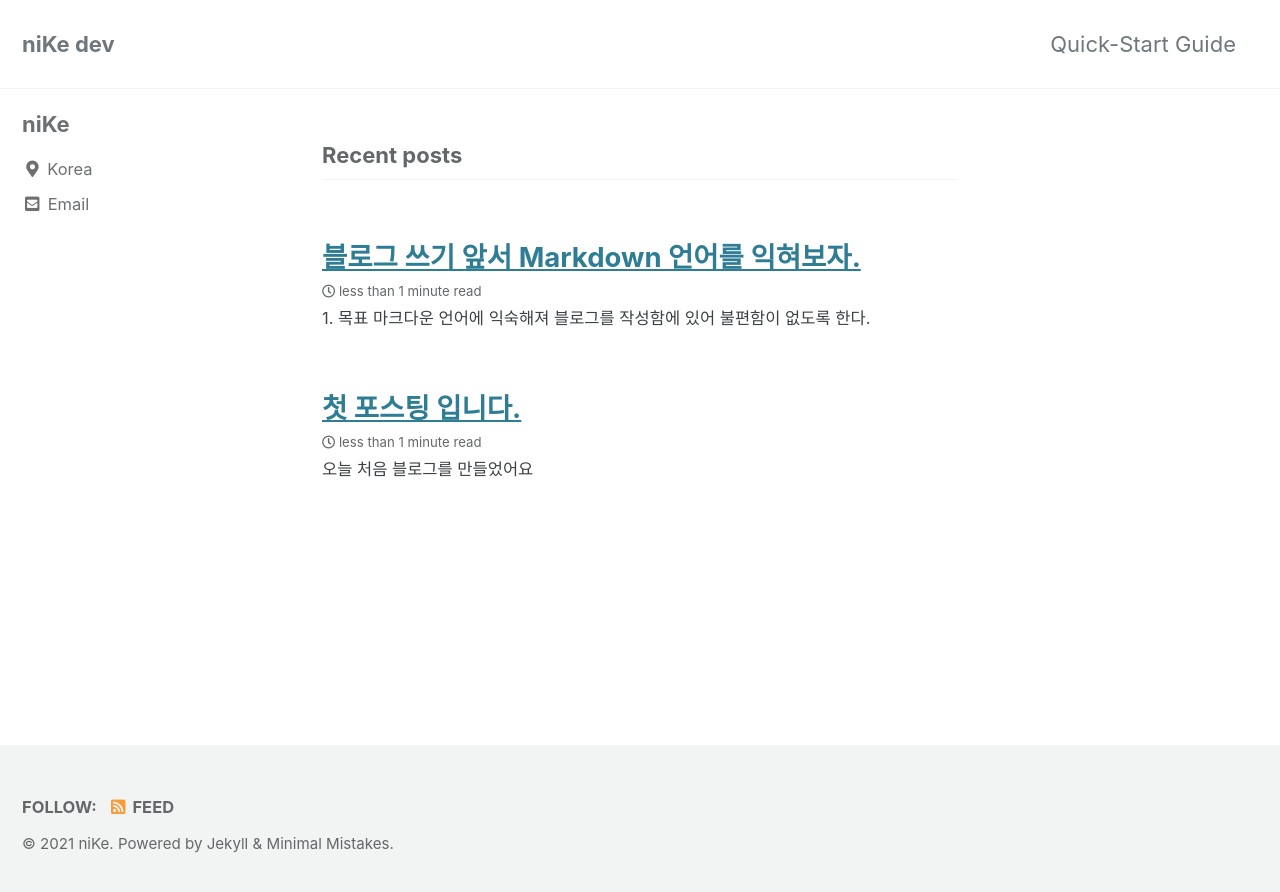
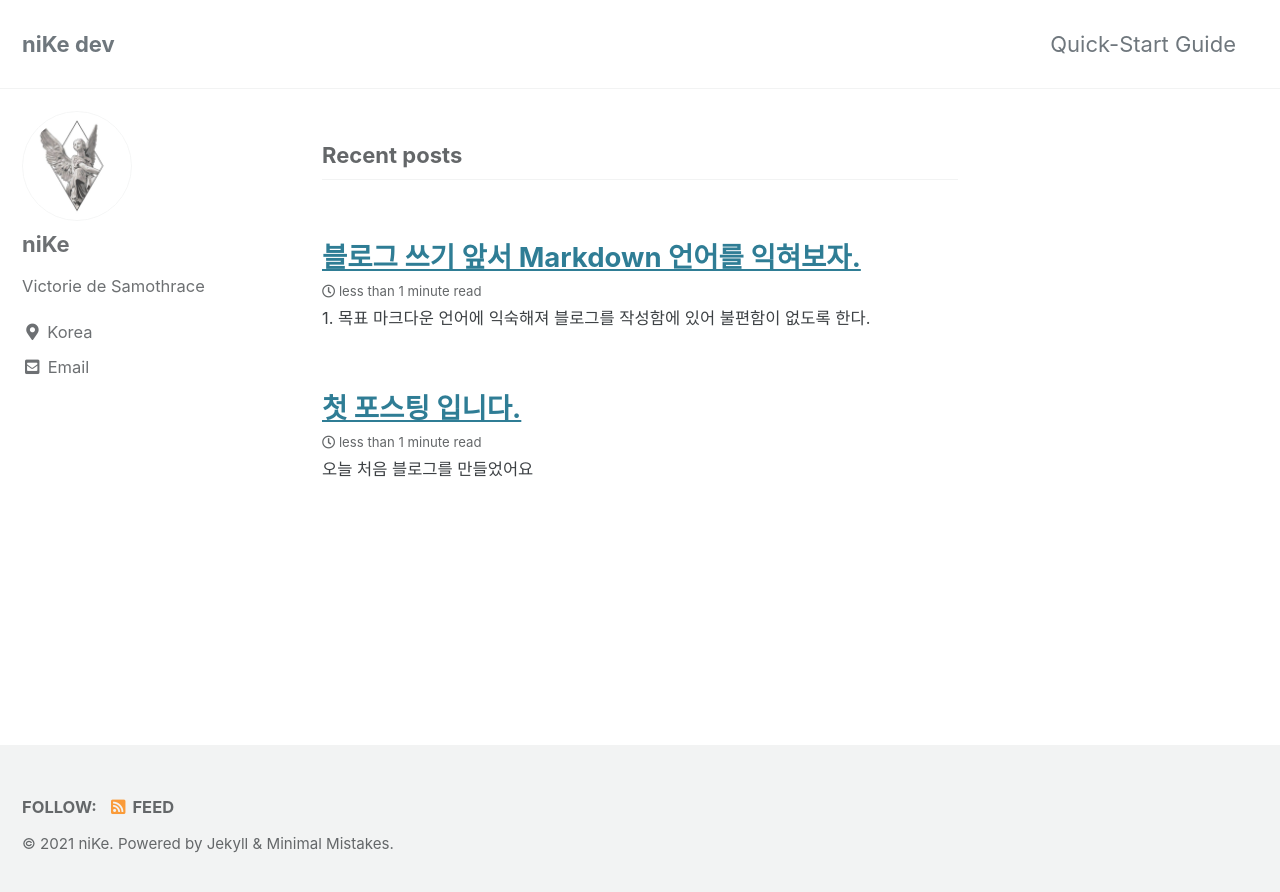
Before and after one commit to KwakTaeMin/KwakTaeMin.github.io, a Jekyll site: the page built from index.html, in a window 1280 px wide. Shown: the top 892 px of the page. Built offline with Jekyll 4.4.1, drawn with Linux system fonts in a browser that asks for light colours; cached includes are drawn as plain includes; the list of posts is cut into pages by our own code.

Commit message:
profile photo

```diff
--- a/_config.yml
+++ b/_config.yml
@@ -20,7 +20,7 @@ title                    : "niKe dev"
 title_separator          : ""
 subtitle                 : # site tagline that appears below site title in masthead
 name                     : "niKe"
-description              : ""
+description              : "Victorie de Samothrace"
 url                      : "https://KwakTaeMin.github.io"
 baseurl                  : # the subpath of your site, e.g. "/blog"
 repository               : # GitHub username/repo-name e.g. "mmistakes/minimal-mistakes"
@@ -103,8 +103,8 @@ analytics:
 # Site Author
 author:
   name             : "niKe"
-  avatar           : # path of avatar image, e.g. "/assets/images/bio-photo.jpg"
-  bio              : ""
+  avatar           : "/assets/images/profile_nike.jpeg"
+  bio              : "Victorie de Samothrace"
   location         : "Korea"
   email            : "taminging@kakao.com"
   links:
```
Also changed, not shown: assets/images/profile_nike.jpeg (added).
